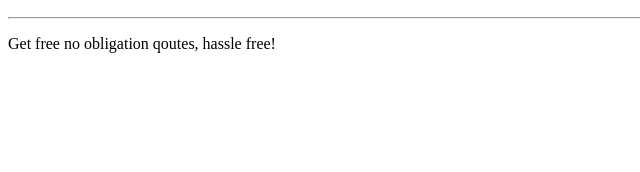
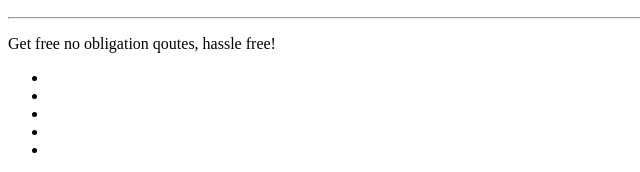
Before and after one commit to dodgerP/Roofing-project1, a plain HTML site: page index.html in a window 1280 px wide. Shown: the part 1163-1335 px from the top of the page, 0-640 px from the left. Before the commit the page ends 1232 px from the top, so only its background shows below. Drawn offline with Linux system fonts and the light colour scheme; files whose address does not match are found by name.

Commit message:
Added footer into index.html with links

```diff
--- a/index.html
+++ b/index.html
@@ -76,6 +76,14 @@
 
         </div>
     </section>
-    <footer></footer>
+    <footer>
+        <ul class="social-networks">
+            <li><a href="https://www.facebook.com" target="_blank"></a></li>
+            <li><a href="https://www.twitter.com" target="_blank"></a> </li>
+            <li><a href="https://www.youtube.com" target="_blank"></a> </li>
+            <li><a href="https://www.instagram.com" target="_blank"></a> </li>
+            <li><a href="https://www.checkatrade.com/trades/boroughroofing" target="_blank"></a> </li>
+        </ul>
+    </footer>
 </body>
 </html>
```
